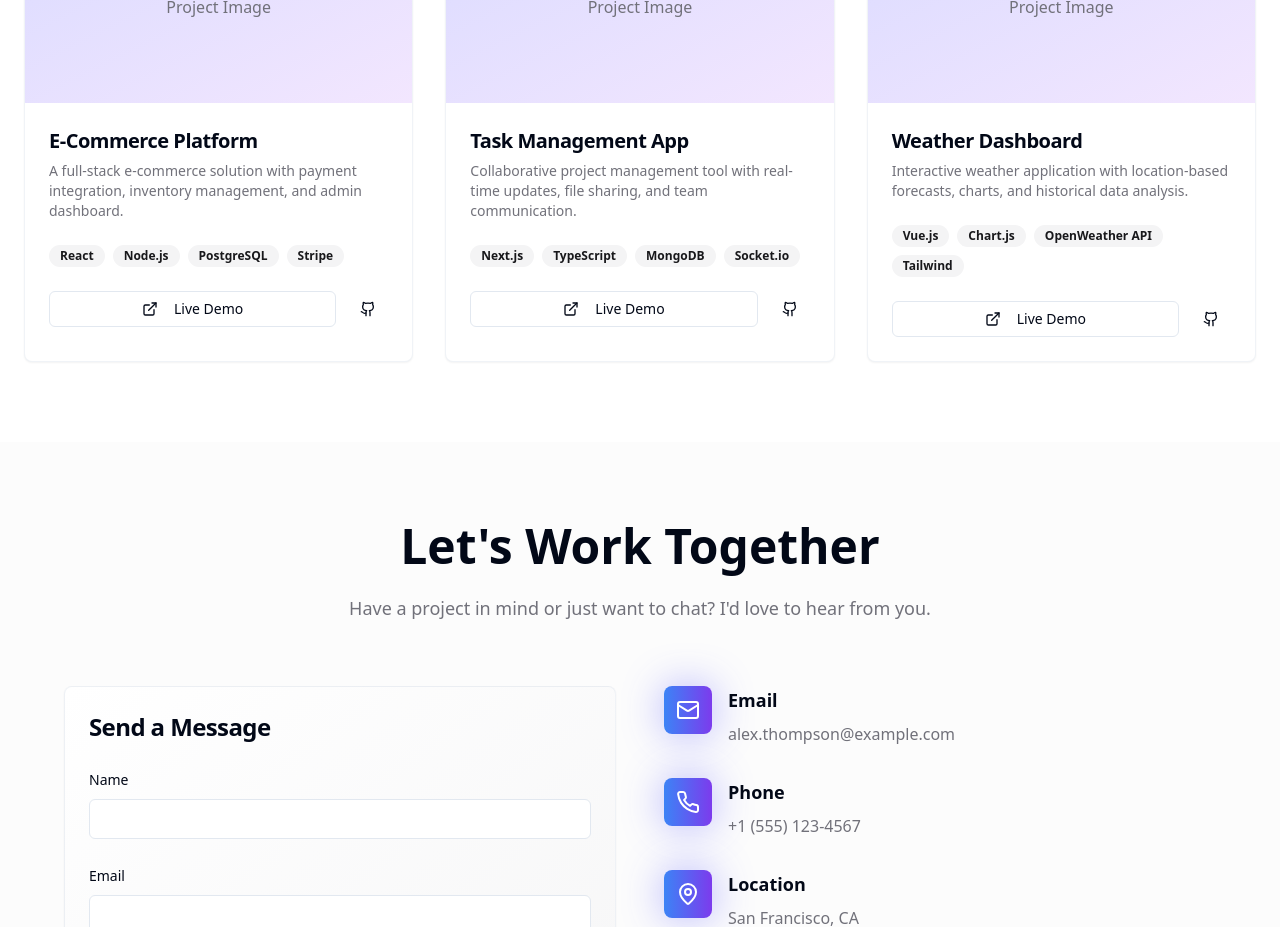
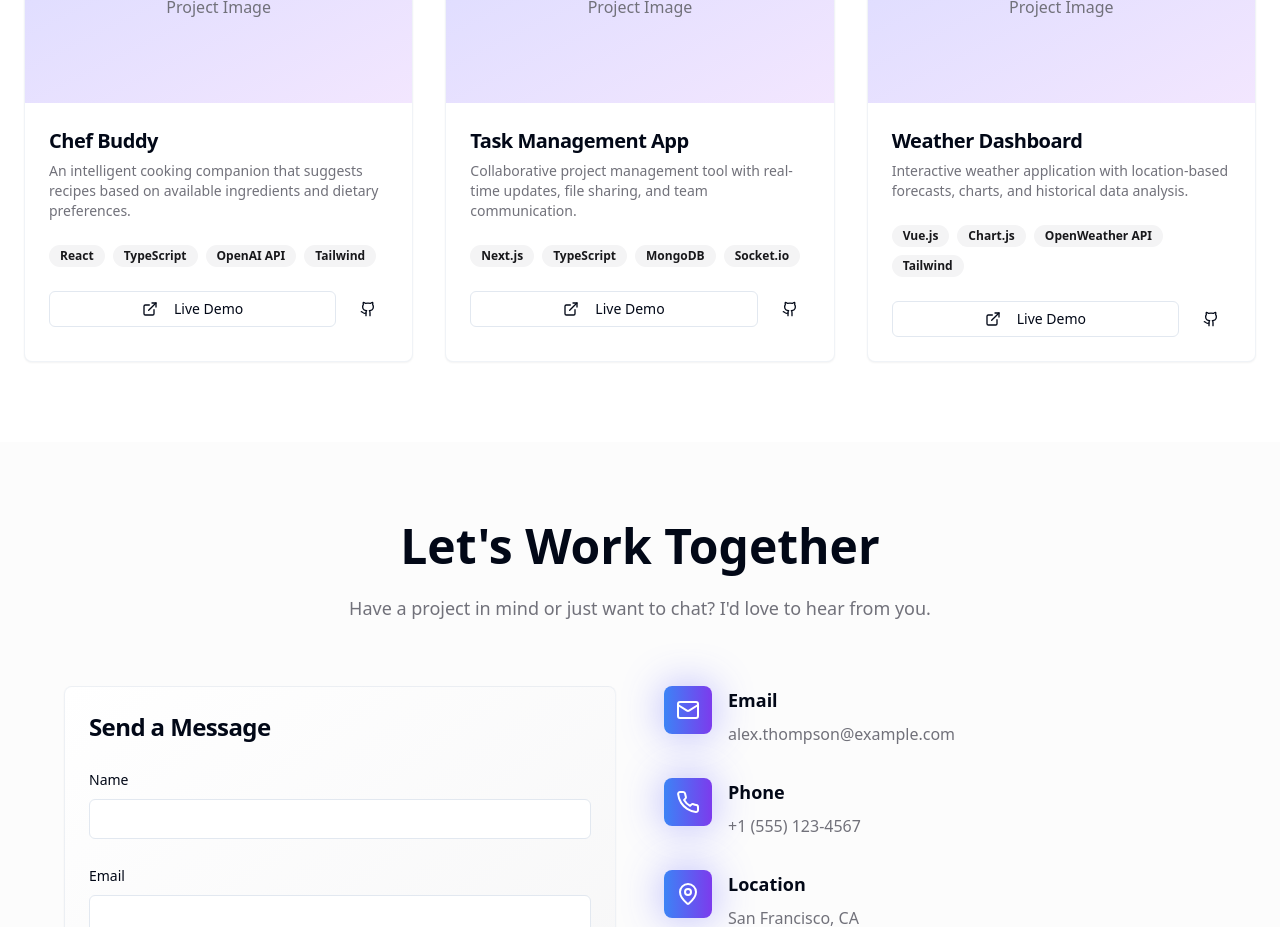
Before and after one commit to atharv-hacking/aura-artisan-web, a React (Vite) app: page / in a window 1280 px wide. Shown: the part 2460-3387 px from the top of the page. Built offline with nearby package versions, Linux system fonts and the light colour scheme.

Commit message:
Update project links
Update the project links to include Chef Buddy, Weather App, and Task Management App with their respective demo URLs.

```diff
--- a/src/components/Projects.tsx
+++ b/src/components/Projects.tsx
@@ -6,28 +6,28 @@ import { ExternalLink, Github } from "lucide-react";
 const Projects = () => {
   const projects = [
     {
-      title: "E-Commerce Platform",
-      description: "A full-stack e-commerce solution with payment integration, inventory management, and admin dashboard.",
+      title: "Chef Buddy",
+      description: "An intelligent cooking companion that suggests recipes based on available ingredients and dietary preferences.",
       image: "/api/placeholder/400/250",
-      technologies: ["React", "Node.js", "PostgreSQL", "Stripe"],
-      liveUrl: "#",
-      githubUrl: "#"
+      technologies: ["React", "TypeScript", "OpenAI API", "Tailwind"],
+      liveUrl: "https://ingredient-chef-buddy.lovable.app/",
+      githubUrl: "https://github.com"
     },
     {
       title: "Task Management App",
       description: "Collaborative project management tool with real-time updates, file sharing, and team communication.",
       image: "/api/placeholder/400/250",
       technologies: ["Next.js", "TypeScript", "MongoDB", "Socket.io"],
-      liveUrl: "#",
-      githubUrl: "#"
+      liveUrl: "https://task-ace-maker.lovable.app/",
+      githubUrl: "https://github.com"
     },
     {
       title: "Weather Dashboard",
       description: "Interactive weather application with location-based forecasts, charts, and historical data analysis.",
       image: "/api/placeholder/400/250",
       technologies: ["Vue.js", "Chart.js", "OpenWeather API", "Tailwind"],
-      liveUrl: "#",
-      githubUrl: "#"
+      liveUrl: "https://sky-cue.lovable.app/",
+      githubUrl: "https://github.com"
     }
   ];
 
```
